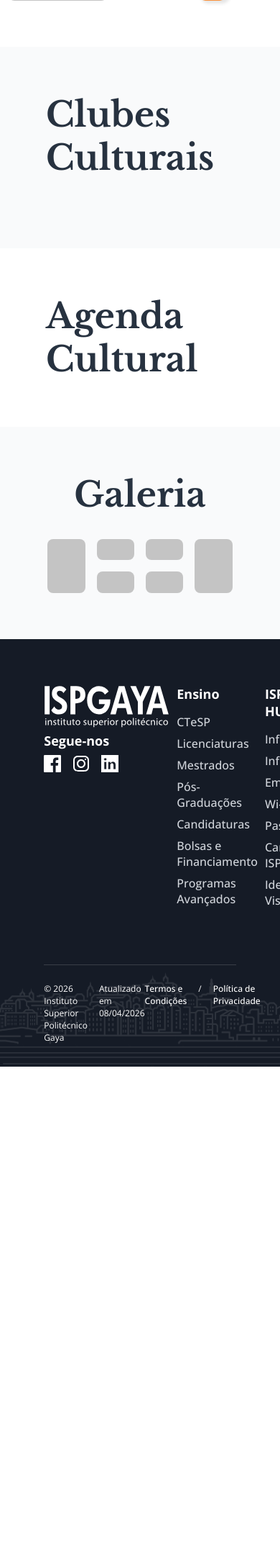
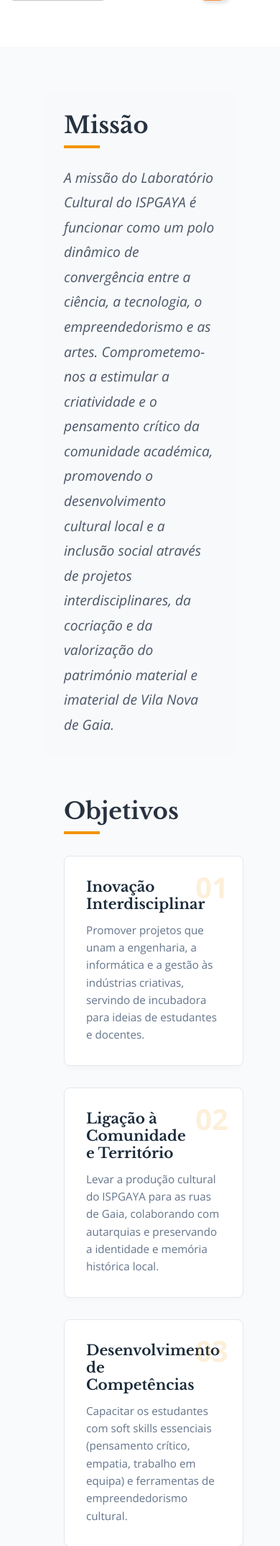
Before and after one commit to bugalves/laboratorio-cultural, a Django app: page / in a window 390 px wide; the page is wider, and only the part inside the window is pictured. Shown: the part 1013-3161 px from the top of that part at 72% size. Before the commit the page ends 2495 px from the top of that part, so only its background shows below. Run offline with Django 5.2, Linux system fonts and the light colour scheme; data that the repository does not hold is empty.

Commit message:
Add Lab Cultural mission and objectives
Introduce a new "Lab Cultural" section to the home page and add accompanying styles. Updated templates/core/home.html to include a Mission block and an Objectives grid (four objetivo cards) with semantic structure and Portuguese copy. Updated static/css/home.css with styles for .lab-cultural-section, .missao-container, .objetivos-container, .objetivos-grid and .objetivo-card (including hover, numbering, and responsive adjustments) to ensure consistent layout and responsive behavior.

```diff
--- a/static/css/home.css
+++ b/static/css/home.css
@@ -58,6 +58,98 @@
   text-align: justify;
 }
 
+/* Secção de Missão e Objetivos */
+.lab-cultural-section h2 {
+  font-size: 2.5rem;
+  margin-bottom: 24px;
+  font-weight: 700;
+  position: relative;
+}
+
+.lab-cultural-section h2::after {
+  content: '';
+  display: block;
+  width: 50px;
+  height: 4px;
+  background-color: #f29400;
+  margin-top: 8px;
+}
+
+.missao-container {
+  background-color: #f8f9fa;
+  padding: 40px;
+}
+
+.missao-texto {
+  font-size: 1.2rem;
+  line-height: 1.8;
+  color: #4a5568;
+  font-style: italic;
+}
+
+.objetivos-container {
+  width: 100%;
+  padding: 40px;
+}
+
+.objetivos-grid {
+  display: grid;
+  grid-template-columns: repeat(auto-fit, minmax(250px, 1fr));
+  gap: 30px;
+  margin-top: 30px;
+}
+
+.objetivo-card {
+  background: #ffffff;
+  border: 1px solid #e2e8f0;
+  border-radius: 8px;
+  padding: 30px;
+  transition: transform 0.3s ease, box-shadow 0.3s ease;
+  position: relative;
+  box-shadow: 0 4px 6px rgba(0, 0, 0, 0.02);
+}
+
+.objetivo-card:hover {
+  transform: translateY(-5px);
+  box-shadow: 0 10px 20px rgba(0, 0, 0, 0.08);
+  border-color: #f29400;
+}
+
+.objetivo-numero {
+  font-size: 2.5rem;
+  font-weight: 800;
+  color: rgba(242, 148, 0, 0.15);
+  position: absolute;
+  top: 15px;
+  right: 20px;
+}
+
+.objetivo-card h3 {
+  font-size: 1.25rem;
+  color: #1a2a3a;
+  margin-bottom: 12px;
+  padding-right: 40px;
+}
+
+.objetivo-card p {
+  font-size: 0.95rem;
+  line-height: 1.6;
+  color: #64748b;
+}
+
+@media (max-width: 768px) {
+  .lab-cultural-section h2 {
+    font-size: 2rem;
+  }
+  .missao-container {
+    padding: 25px;
+  }
+  .objetivos-container {
+    padding: 25px;
+  }
+}
+
+/* Cartões dos Clubes Culturais */
 .cultural-cards {
   display: flex;
   align-items: center;
--- a/templates/core/home.html
+++ b/templates/core/home.html
@@ -29,6 +29,65 @@
       <a href="{{ laboratorio.botao_link }}" class="link-btn">
         {{ laboratorio.botao_texto }}
       </a>
+    </div>
+  </div>
+</section>
+<section class="lab-cultural-section">
+  <div class="missao-container">
+    <h2>Missão</h2>
+    <p class="missao-texto">
+      A missão do Laboratório Cultural do ISPGAYA é funcionar como um polo
+      dinâmico de convergência entre a ciência, a tecnologia, o empreendedorismo
+      e as artes. Comprometemo-nos a estimular a criatividade e o pensamento
+      crítico da comunidade académica, promovendo o desenvolvimento cultural
+      local e a inclusão social através de projetos interdisciplinares, da
+      cocriação e da valorização do património material e imaterial de Vila Nova
+      de Gaia.
+    </p>
+  </div>
+
+  <div class="objetivos-container">
+    <h2>Objetivos</h2>
+
+    <div class="objetivos-grid">
+      <div class="objetivo-card">
+        <div class="objetivo-numero">01</div>
+        <h3>Inovação Interdisciplinar</h3>
+        <p>
+          Promover projetos que unam a engenharia, a informática e a gestão às
+          indústrias criativas, servindo de incubadora para ideias de estudantes
+          e docentes.
+        </p>
+      </div>
+
+      <div class="objetivo-card">
+        <div class="objetivo-numero">02</div>
+        <h3>Ligação à Comunidade e Território</h3>
+        <p>
+          Levar a produção cultural do ISPGAYA para as ruas de Gaia, colaborando
+          com autarquias e preservando a identidade e memória histórica local.
+        </p>
+      </div>
+
+      <div class="objetivo-card">
+        <div class="objetivo-numero">03</div>
+        <h3>Desenvolvimento de Competências</h3>
+        <p>
+          Capacitar os estudantes com soft skills essenciais (pensamento
+          crítico, empatia, trabalho em equipa) e ferramentas de
+          empreendedorismo cultural.
+        </p>
+      </div>
+
+      <div class="objetivo-card">
+        <div class="objetivo-numero">04</div>
+        <h3>Sustentabilidade e Inclusão</h3>
+        <p>
+          Garantir atividades acessíveis e diversas para toda a comunidade,
+          incentivando práticas artísticas eco-criativas com baixa pegada
+          ecológica.
+        </p>
+      </div>
     </div>
   </div>
 </section>
```
